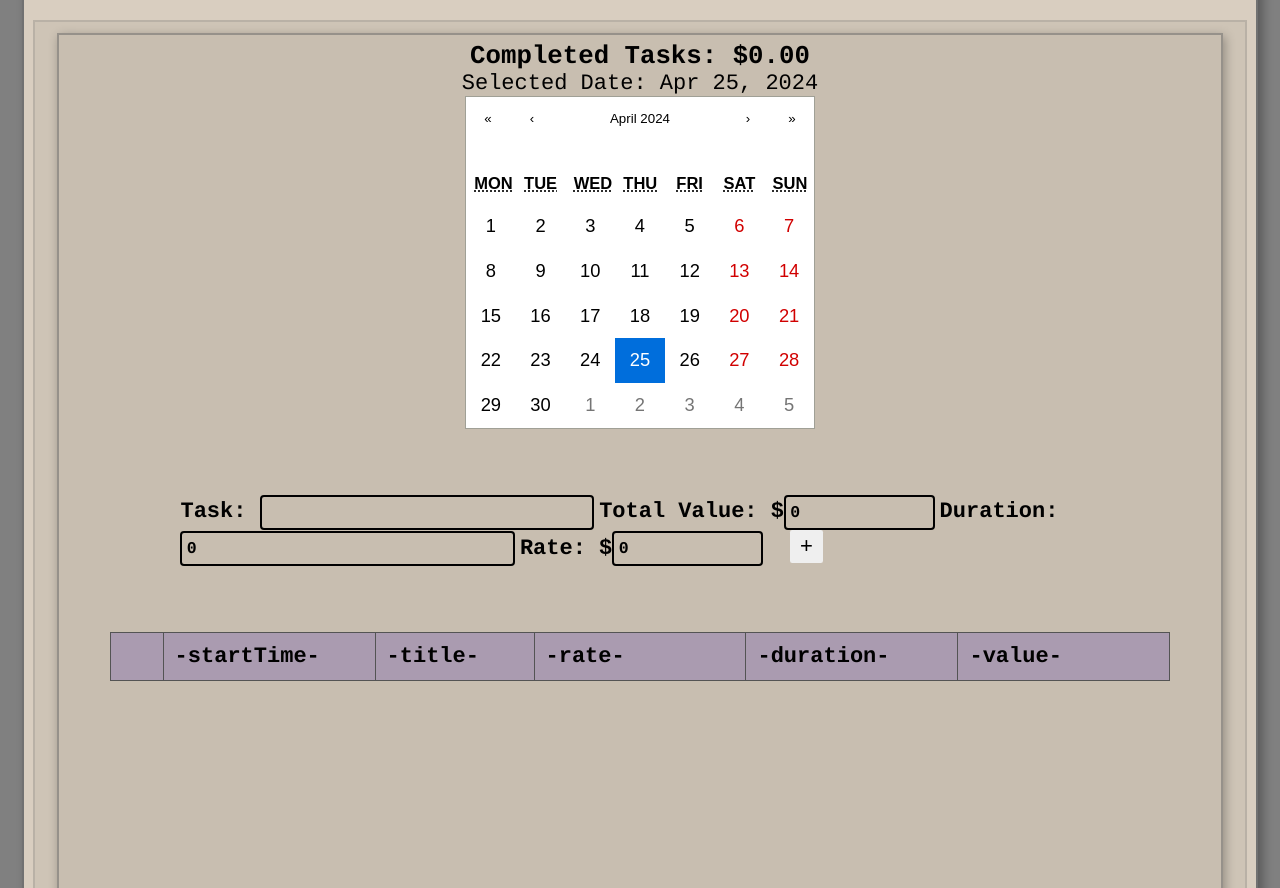
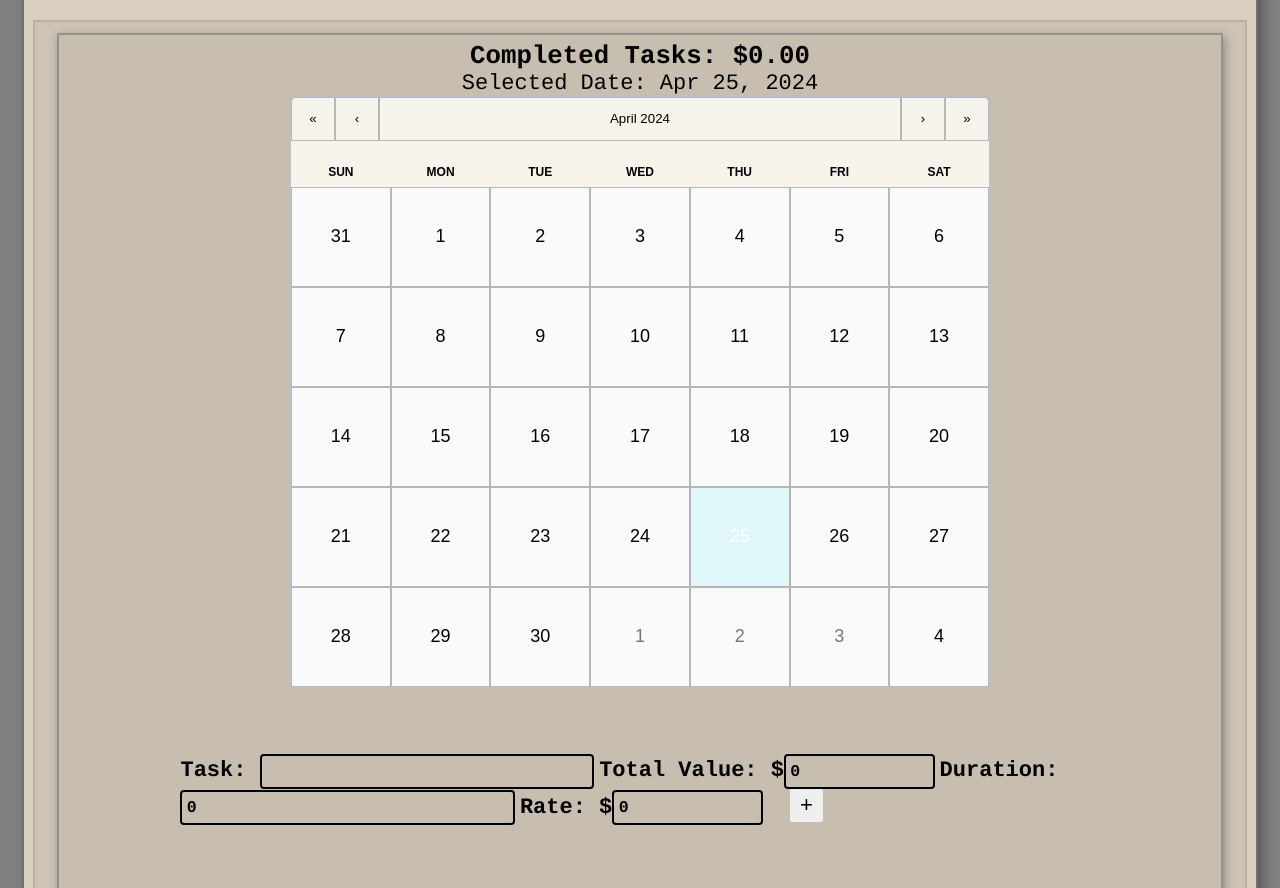
Before and after one commit to mroberts1137/Task-Reactor, a React (Create React App) app: page / in a window 1280 px wide. Shown: the part 710-1598 px from the top of the page. Built offline with nearby package versions, Linux system fonts and the light colour scheme.

Commit message:
improved calendar styling

```diff
--- a/src/components/dashboard/TaskCalendar.css
+++ b/src/components/dashboard/TaskCalendar.css
@@ -1,4 +1,53 @@
-.highlight {
-  background-color: #e0f7fa;
+.react-calendar {
+  width: 100%;
+  max-width: 700px;
+  background: #f6f4ea;
+  border: 1px solid #b0c4de;
+  border-radius: 8px;
+  font-family: Arial, Helvetica, sans-serif;
+  font-size: 16px;
+}
+
+.react-calendar__tile {
+  max-width: 100px;
+  height: 100px;
+  background: #fafafa;
+  border: 1px solid #000000;
+  border-radius: 4px;
+  text-align: center;
+}
+
+.react-calendar__tile--active {
+  background: #00acc1;
+  color: white;
+}
+
+.react-calendar__tile--now {
+  background: #e0f7fa;
   border: 1px solid #00acc1;
 }
+
+.react-calendar__tile:hover {
+  background: #b0e0e6;
+}
+
+.react-calendar__month-view__days__day--weekend {
+  color: black;
+}
+
+.react-calendar__month-view__weekdays abbr {
+  text-decoration: none;
+}
+
+.react-calendar__tile div {
+  font-size: 18px;
+}
+
+.react-calendar button {
+  border: 1px solid rgb(183, 183, 183);
+  border-radius: 0;
+}
+
+button abbr {
+  font-size: 18px;
+}
--- a/src/components/dashboard/TaskCalendar.js
+++ b/src/components/dashboard/TaskCalendar.js
@@ -4,6 +4,7 @@ import { useSelector } from 'react-redux';
 import { selectAllTasks } from '../../app/taskSlice';
 import 'react-calendar/dist/Calendar.css';
 import moment from 'moment';
+import './TaskCalendar.css';
 
 function TaskCalendar({ handleSelectDate }) {
   const [selectedDate, setSelectedDate] = useState(moment());
@@ -63,7 +64,9 @@ function TaskCalendar({ handleSelectDate }) {
     const event = events.find((event) =>
       moment(event.date).isSame(date, 'day')
     );
-    return event ? <div>{event.value}</div> : null;
+    return event ? (
+      <div className='content'>${event.value.toFixed(2)}</div>
+    ) : null;
   };
 
   return (
@@ -73,63 +76,10 @@ function TaskCalendar({ handleSelectDate }) {
         onClickDay={(date) => handleDateChange(date)}
         tileContent={tileContent}
         showNeighboringMonth={true}
+        calendarType='gregory'
       />
     </div>
   );
 }
 
 export default TaskCalendar;
-
-// import React, { useState } from 'react';
-// import Calendar from 'react-calendar';
-// import { useSelector } from 'react-redux';
-// import { selectTasksByDate, selectAllTasks } from '../../app/taskSlice';
-
-// function TaskCalendar({ handleSelectDate }) {
-//   const [selectedDate, setSelectedDate] = useState(new Date());
-//   const tasks = useSelector(selectAllTasks);
-//   // const tasks = useSelector((state) => selectTasksByDate(state, selectedDate));
-
-//   const handleDateChange = (date) => {
-//     setSelectedDate(date);
-//     handleSelectDate(date);
-//   };
-
-//   const getTaskValueForDate = (date) => {
-//     if (tasks && tasks.taskArray) {
-//       const tasksForDate = tasks.taskArray.filter((task) => {
-//         const taskDate = new Date(task.startTime);
-//         return (
-//           taskDate instanceof Date &&
-//           !isNaN(taskDate) &&
-//           taskDate.getFullYear() === date.getFullYear() &&
-//           taskDate.getMonth() === date.getMonth() &&
-//           taskDate.getDate() === date.getDate()
-//         );
-//       });
-//       return tasksForDate.reduce((total, task) => total + task.value, 0);
-//     }
-//     return 0;
-//   };
-
-//   const renderDay = ({ date, view }) => {
-//     const dailyTotal = getTaskValueForDate(date);
-//     if (view === 'month') {
-//       return <div>{dailyTotal > 0 ? `$${dailyTotal.toFixed(2)}` : ''}</div>;
-//     }
-//     return <div>{date.getDate()}</div>;
-//   };
-
-//   return (
-//     <div>
-//       <Calendar
-//         value={selectedDate}
-//         onChange={handleDateChange}
-//         formatDay={(locale, date) => date.getDate()}
-//         tileContent={renderDay}
-//       />
-//     </div>
-//   );
-// }
-
-// export default TaskCalendar;
--- a/src/components/dashboard/TasksBox.js
+++ b/src/components/dashboard/TasksBox.js
@@ -9,7 +9,6 @@ import AddTask from '../list/AddTask';
 import List from '../list/List';
 import Calendar from './Calendar';
 import TaskCalendar from './TaskCalendar';
-// import WeeklyCalendar from './WeeklyCalendar';
 import '../list/List.css';
 
 const month = [
```
Also changed, not shown: src/components/dashboard/WeeklyCalendar.js (deleted, +0 -40 lines).
